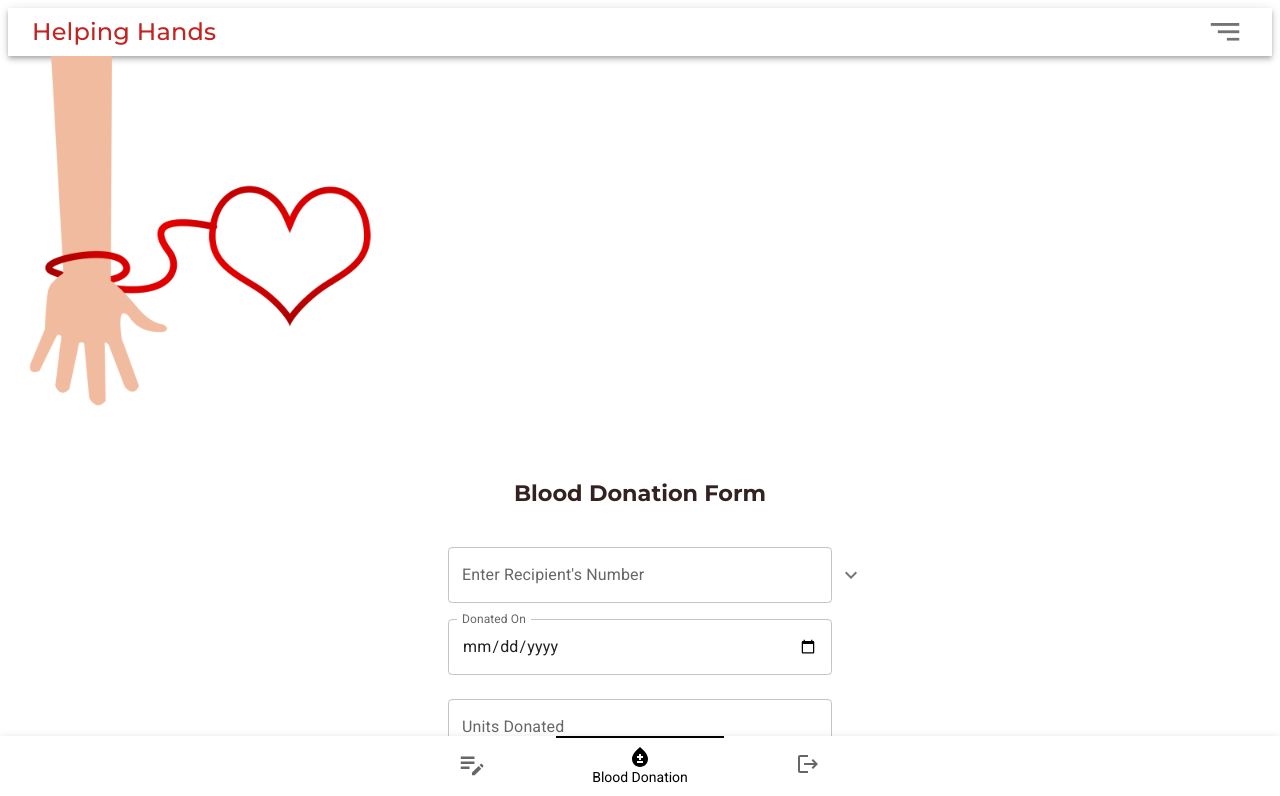
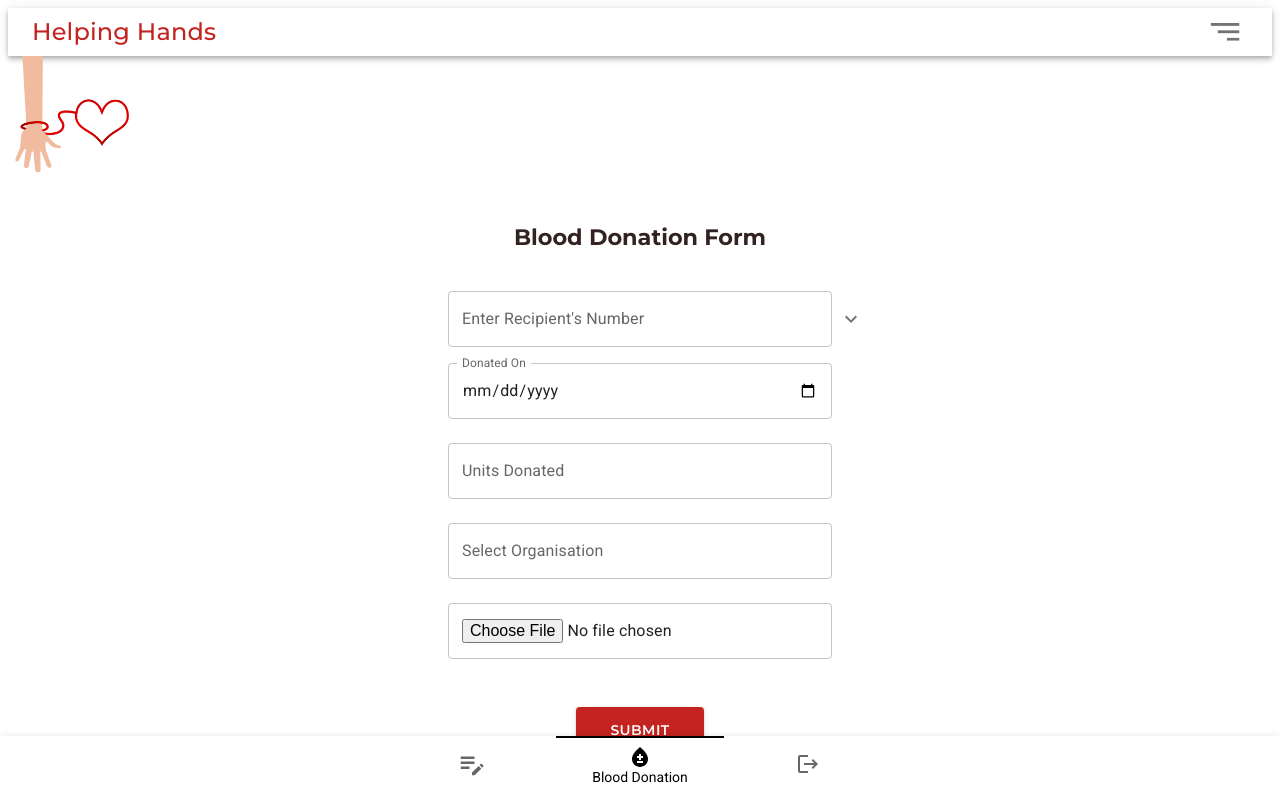
Before and after one commit to devaadii/helpingHand, a React (Vite) app: page /Blood-Donation in a window 1280 px wide. Shown: the top 796 px of the page. Built offline with nearby package versions, Linux system fonts and the light colour scheme; sample sign-in values are in the browser's storage.

Commit message:
final draft

```diff
--- a/src/App.css
+++ b/src/App.css
@@ -68,6 +68,9 @@ h3 {
 }
 
 @media (min-width: 1024px) {
+  #top-img {
+    max-width: 10vw;
+  }
   .login-button {
     width: 10vw;
   }
@@ -93,3 +96,6 @@ h3 {
   border-bottom-left-radius: 50% 20px;
   border-bottom-right-radius: -50% 20px;
 }
+#top-img {
+  width: 30vw;
+}
--- a/src/App.jsx
+++ b/src/App.jsx
@@ -24,6 +24,12 @@ function App() {
       setAuth(authData);
     }
   }, []);
+
+  // loader
+  // check if token exist
+  // yes -> if expired -> refresh token api
+  // redirect page
+  // stop loader
 
   return (
     <>
--- a/src/pages/BloodDonationForm.jsx
+++ b/src/pages/BloodDonationForm.jsx
@@ -315,12 +315,10 @@ function BloodDonationForm() {
       <Header />
       <img
         src={quote}
+        id="top-img"
         style={{
           display: "block",
           marginRight: "auto",
-          width: "30vw",
-
-          height: "auto",
         }}
       />
 
--- a/src/pages/Register.jsx
+++ b/src/pages/Register.jsx
@@ -76,7 +76,9 @@ function Register() {
       <div
         className="curve"
         style={{ background: `url(${image})`, backgroundSize: "cover" }}
-      ></div>
+      >
+        <div className="curve-content"></div>
+      </div>
       <div className="reg-id">
         <form
           style={{
```
